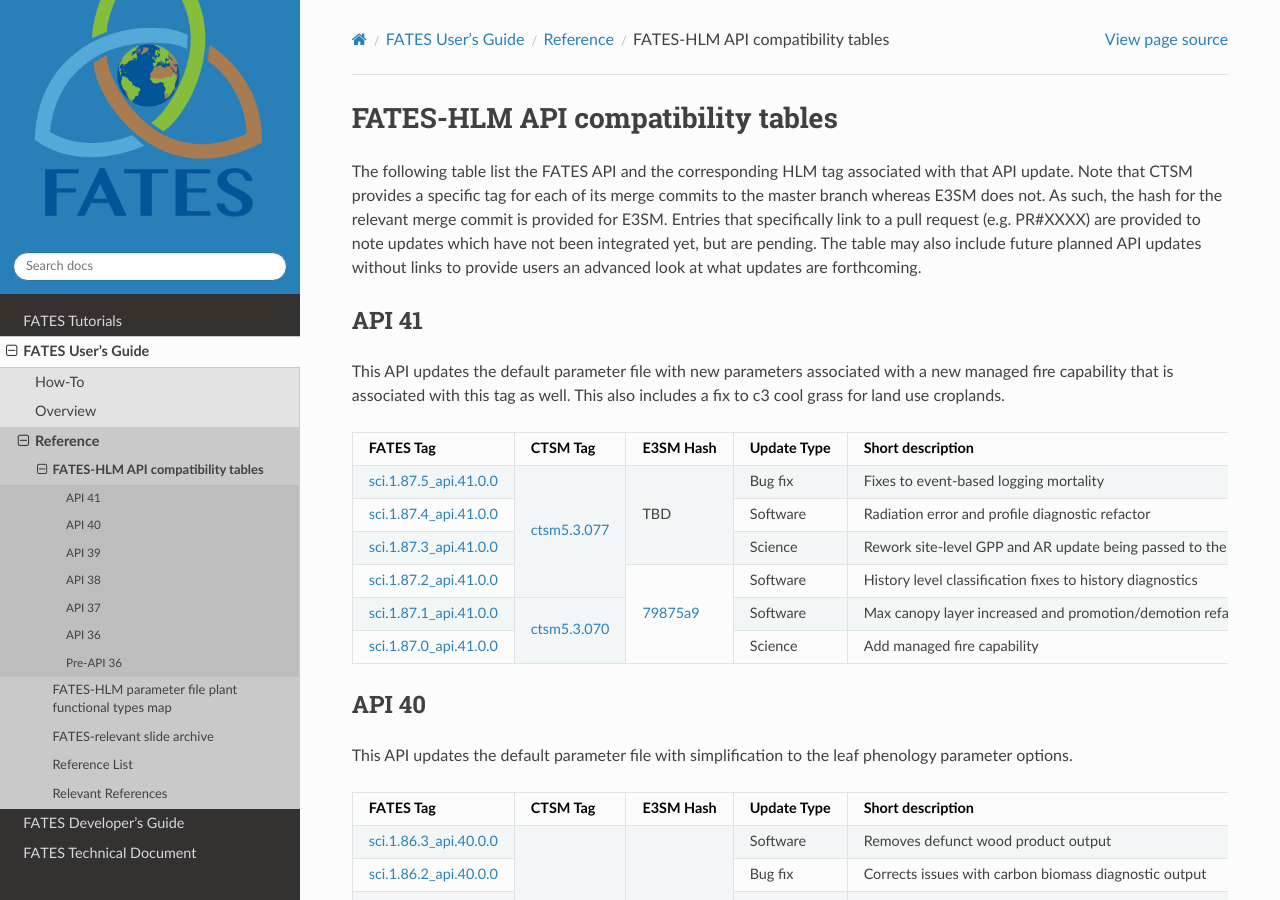
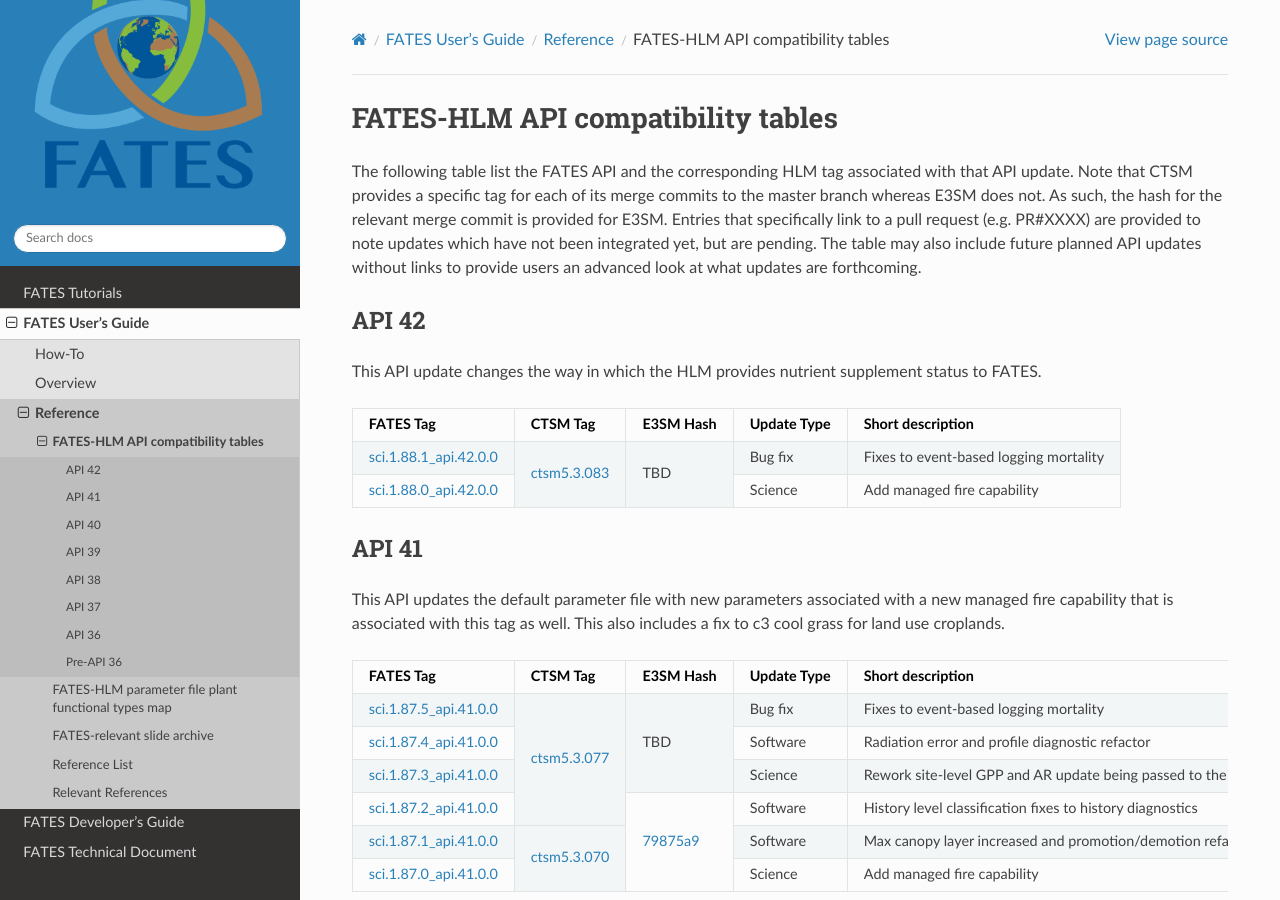
Before and after one commit to NGEET/fates-users-guide, a Sphinx documentation site: the page built from docs/source/user/release-tags-compat-table.rst, in a window 1280 px wide and 900 px high. Built offline with Sphinx 7.4.7 and the Read the Docs theme 3.1.0, drawn with Linux system fonts in a browser that asks for light colours.

Commit message:
add API 42 table and links

```diff
--- a/docs/source/user/release-tags-compat-table.rst
+++ b/docs/source/user/release-tags-compat-table.rst
@@ -2,6 +2,20 @@ FATES-HLM API compatibility tables
 =============================================
 
 The following table list the FATES API and the corresponding HLM tag associated with that API update.  Note that CTSM provides a specific tag for each of its merge commits to the master branch whereas E3SM does not.  As such, the hash for the relevant merge commit is provided for E3SM.  Entries that specifically link to a pull request (e.g. PR#XXXX) are provided to note updates which have not been integrated yet, but are pending.  The table may also include future planned API updates without links to provide users an advanced look at what updates are forthcoming.
+
+API 42
+------
+
+This API update changes the way in which the HLM provides nutrient supplement status to FATES.
+
++--------------------------+----------------+------------+-------------+-------------------------------------------------------------+
+| FATES Tag                | CTSM Tag       | E3SM Hash  | Update Type | Short description                                           |
++==========================+================+============+=============+=============================================================+
+| `sci.1.88.1_api.42.0.0`_ |                |            | Bug fix     | Fixes to event-based logging mortality                      |
++--------------------------+                +            +-------------+-------------------------------------------------------------+
+| `sci.1.88.0_api.42.0.0`_ | `ctsm5.3.083`_ | TBD        | Science     | Add managed fire capability                                 |
++--------------------------+----------------+------------+-------------+-------------------------------------------------------------+
+
 
 API 41
 ------
@@ -184,6 +198,9 @@ For compatibility with API 35 and earlier, please see :doc:`/user/Table-of-FATES
 
 .. [#] Users wanting to run non-land use run modes should avoid this tag due `issue #1221`_.  The next fates tag addresses this issue.
 
+.. _sci.1.88.1_api.42.0.0: https://github.com/NGEET/fates/releases/tag/sci.1.88.1_api.42.0.0
+.. _sci.1.88.0_api.42.0.0: https://github.com/NGEET/fates/releases/tag/sci.1.88.0_api.42.0.0
+
 .. _sci.1.87.5_api.41.0.0: https://github.com/NGEET/fates/releases/tag/sci.1.87.5_api.41.0.0
 .. _sci.1.87.4_api.41.0.0: https://github.com/NGEET/fates/releases/tag/sci.1.87.4_api.41.0.0
 .. _sci.1.87.3_api.41.0.0: https://github.com/NGEET/fates/releases/tag/sci.1.87.3_api.41.0.0
@@ -248,6 +265,7 @@ For compatibility with API 35 and earlier, please see :doc:`/user/Table-of-FATES
 .. _sci.1.77.1_api.36.0.0: https://github.com/NGEET/fates/releases/tag/sci.1.77.1_api.36.0.0
 .. _sci.1.77.0_api.36.0.0: https://github.com/NGEET/fates/releases/tag/sci.1.77.0_api.36.0.0
 
+.. _ctsm5.3.083: https://github.com/ESCOMP/CTSM/releases/tag/ctsm5.3.083
 .. _ctsm5.3.077: https://github.com/ESCOMP/CTSM/releases/tag/ctsm5.3.077
 .. _ctsm5.3.070: https://github.com/ESCOMP/CTSM/releases/tag/ctsm5.3.070
 .. _ctsm5.3.045: https://github.com/ESCOMP/CTSM/releases/tag/ctsm5.3.045
```
